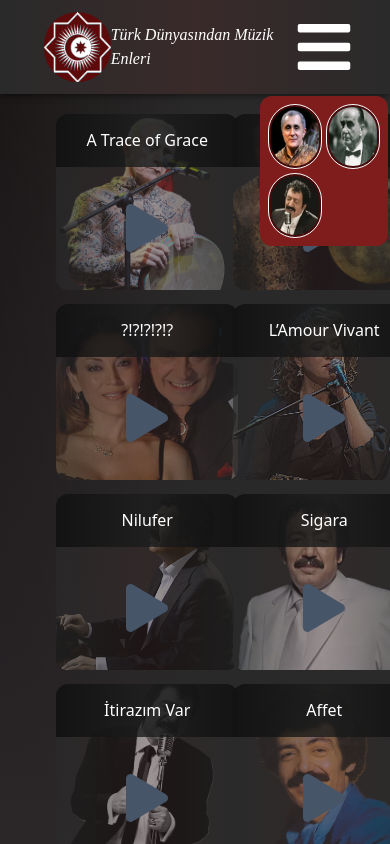
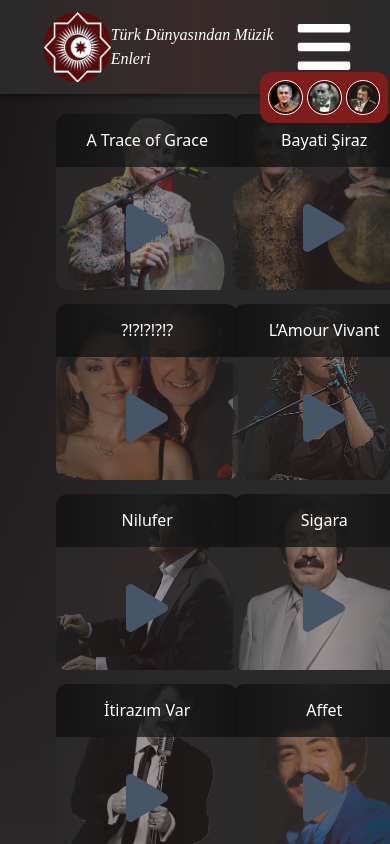
Before and after one commit to aykublut/sound-player, a React (Vite) app: page / in a window 390 px wide. Both pictures are taken after a click on the element 324 px from the left and 47 px from the top of the page. Shown: the top 844 px of the page. Built offline with nearby package versions, Linux system fonts and the light colour scheme.

Commit message:
bir hata çözüldü

```diff
--- a/index.html
+++ b/index.html
@@ -5,7 +5,7 @@
   <meta charset="UTF-8" />
   <link rel="icon" type="image/svg+xml" href="./src/images/turkic.png" />
   <meta name="viewport" content="width=device-width, initial-scale=1.0" />
-  <title>Yerli Spotify</title>
+  <title id="title">Yerli Spotify</title>
 </head>
 
 <body>
--- a/src/components/Muslum.tsx
+++ b/src/components/Muslum.tsx
@@ -1,11 +1,8 @@
-import { useState } from "react";
 import { tracksMuslum } from "../tracks/Tracks";
 
 import Music from "./Music";
 
 const Muslum = () => {
-  const [sarkici, setSarkici] = useState("ALİM QASİMOV");
-
   return (
     <div className="flex flex-col sm:flex-row w-full h-full pl-[3.5rem] sm:pl-0  ">
       {/* <div
--- a/src/components/Navbar.tsx
+++ b/src/components/Navbar.tsx
@@ -52,11 +52,11 @@ const Navbar = () => {
           <div
             className={
               clicked
-                ? " absolute top-[6rem] bg-red-900 rounded-xl p-2 w-[8rem]"
+                ? "z-10 absolute top-[4.5rem] bg-red-900 rounded-xl p-2 w-[8rem]"
                 : "hidden"
             }
           >
-            <ul className=" gap-1   grid grid-cols-2 grid-rows-2 ">
+            <ul className=" gap-1   grid grid-cols-3 grid-rows-1 ">
               {images.map((image) => (
                 <li>
                   <a
@@ -64,7 +64,7 @@ const Navbar = () => {
                     onClick={() => navigate(`${image.navigate}`)}
                   >
                     <img
-                      className="w-[65px] h-[65px] rounded-full p-[2px] bg-red-950 border-white border"
+                      className="w-[35px] h-[35px] rounded-full p-[2px] bg-red-950 border-white border"
                       src={image.img}
                       alt=""
                     />
--- a/src/redux/musicSlice.tsx
+++ b/src/redux/musicSlice.tsx
@@ -1,5 +1,4 @@
 import { createSlice } from "@reduxjs/toolkit";
-import type { RootState } from "./store";
 
 interface thatMusicType {
   content: string;
```
